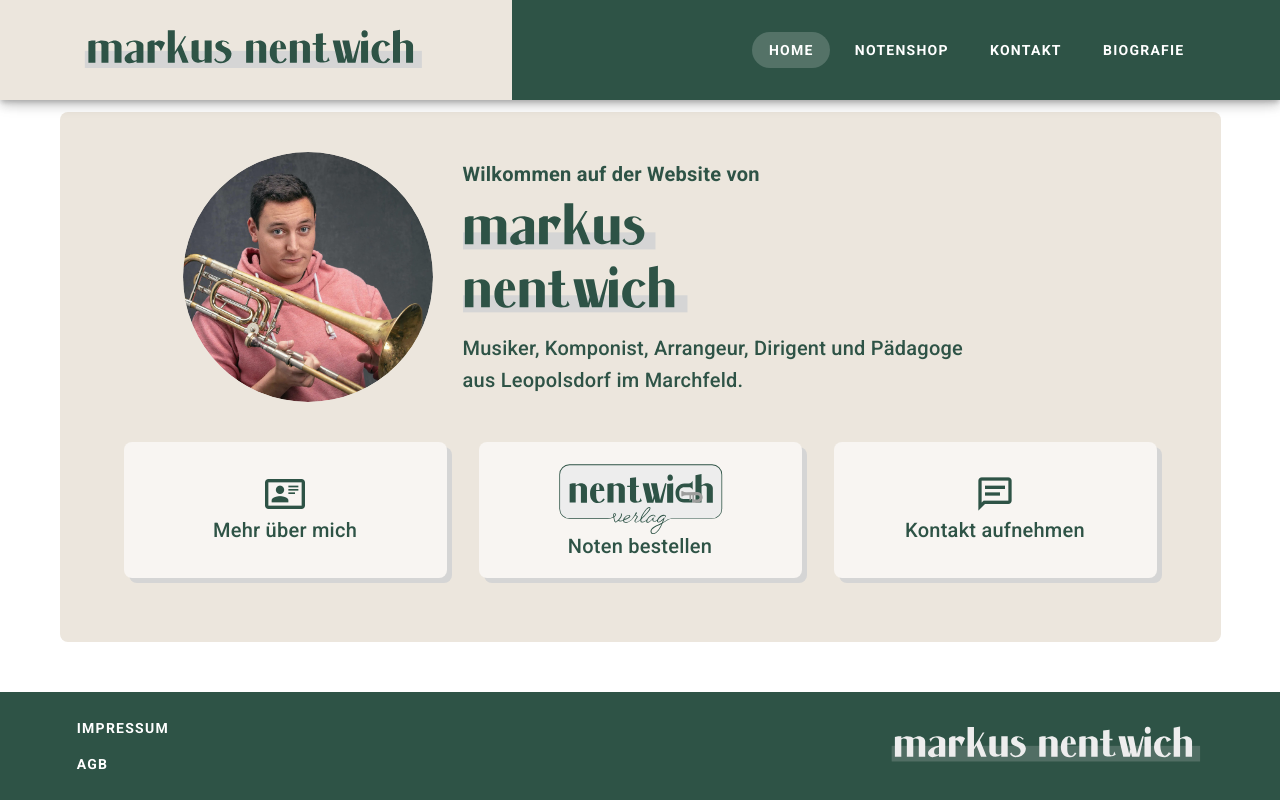
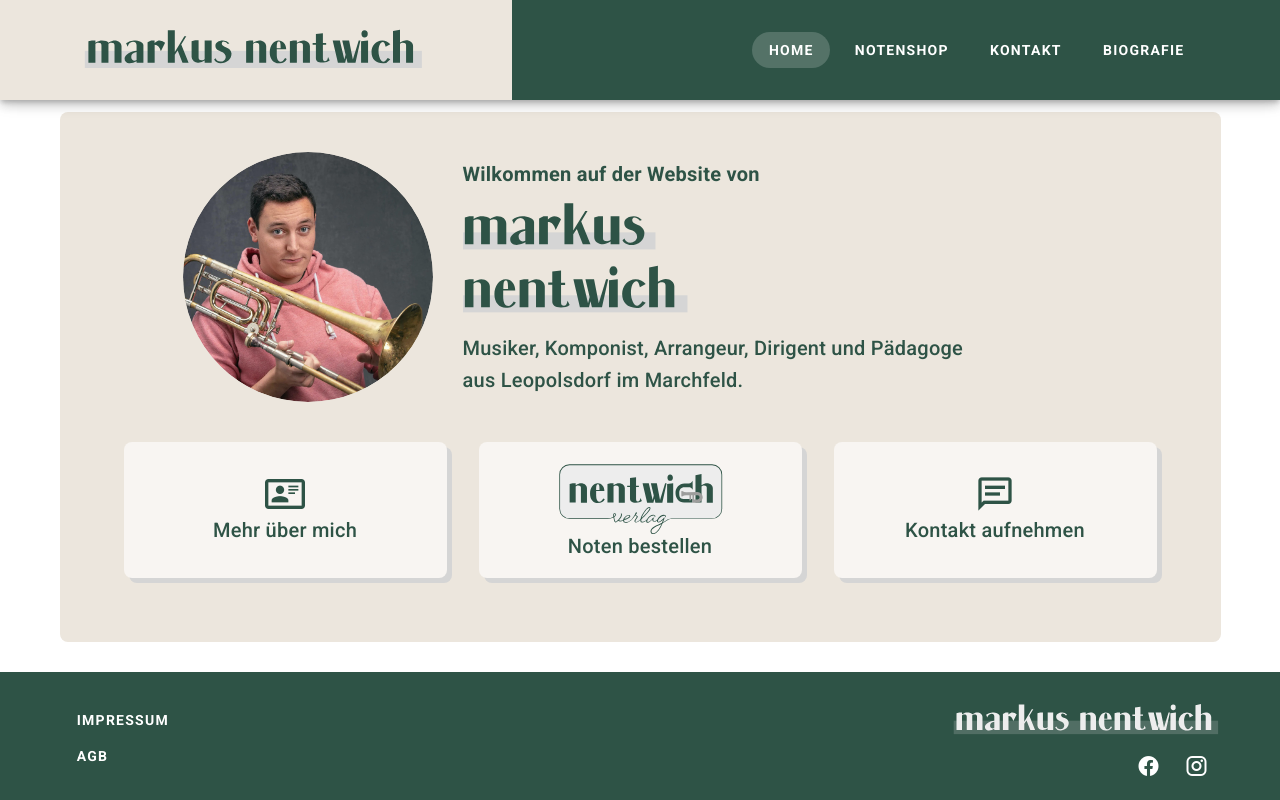
Before and after one commit to mknentwich/vuejs-ui, a Vue app: page / in a window 1280 px wide. Built offline with nearby package versions, Linux system fonts and the light colour scheme.

Commit message:
add social media links

```diff
--- a/src/components/Footer.vue
+++ b/src/components/Footer.vue
@@ -1,8 +1,8 @@
 <template>
   <v-footer width="100%" color="primary">
     <v-container>
-      <v-row>
-        <v-col cols="4">
+      <v-row no-gutters>
+        <v-col cols="12" md="6" class="pt-3">
           <div v-for="link in footerLinks" v-bind:key="link.path" >
           <v-btn dark text rounded class="font-weight-bold" :to="link.path">
             {{ link.label }}
@@ -11,14 +11,41 @@
         </v-col>
         <v-spacer></v-spacer>
         <v-col
-          class="text-center white--text"
-          cols="auto"
+          :class="$vuetify.breakpoint.mdAndUp ? 'text-right' : 'text-left'"
+          cols="12"
+          md="6"
         >
           <v-img
-            height="70px"
-            width="350px"
+            height="60px"
+            width="270px"
+            :class="$vuetify.breakpoint.mdAndUp ? 'ml-auto' : 'mr-auto'"
             :src="require('@/assets/nentwichVerlag_logos_name_grey_grey.svg')"
           ></v-img>
+          <div>
+            <v-tooltip
+              top
+              v-for="socialMediaLink in socialMediaLinks"
+              v-bind:key="socialMediaLink.link"
+              color="secondary"
+            >
+              <template v-slot:activator="{ on, attrs }">
+                <v-chip
+                  link
+                  color="transparent"
+                  :href="socialMediaLink.link"
+                  target="_blank"
+                  :alt="socialMediaLink.title"
+                  v-bind="attrs"
+                  v-on="on"
+                >
+                  <v-icon color="white">
+                    {{ socialMediaLink.icon }}
+                  </v-icon>
+                </v-chip>
+              </template>
+              <span class="font-weight-bold primary--text">{{ socialMediaLink.title }}</span>
+            </v-tooltip>
+          </div>
         </v-col>
       </v-row>
     </v-container>
@@ -30,5 +57,21 @@ export default {
   props: {
     footerLinks: Array,
   },
+  data() {
+    return {
+      socialMediaLinks: [
+        {
+          title: 'Folge mir auf Facebook!',
+          link: 'https://www.facebook.com/markus.nentwich.5',
+          icon: 'mdi-facebook'
+        },
+        {
+          title: 'Folge mir bei Instagram!',
+          link: 'https://www.instagram.com/markus.nentwich',
+          icon: 'mdi-instagram'
+        }
+      ]
+    }
+  },
 }
 </script>
```
